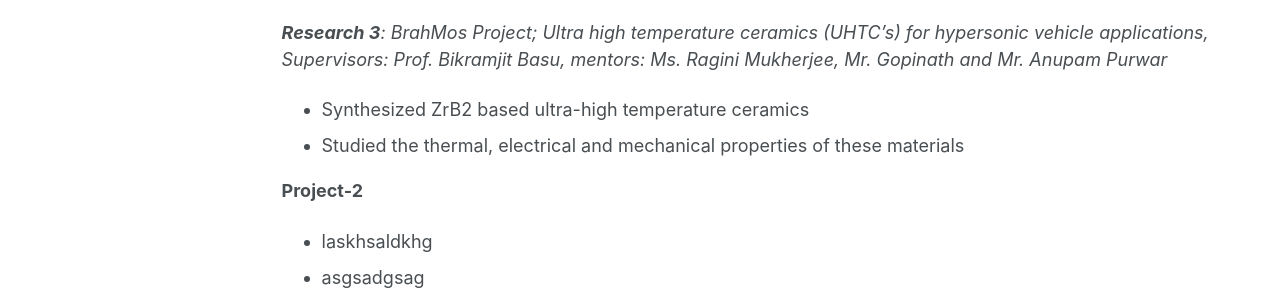
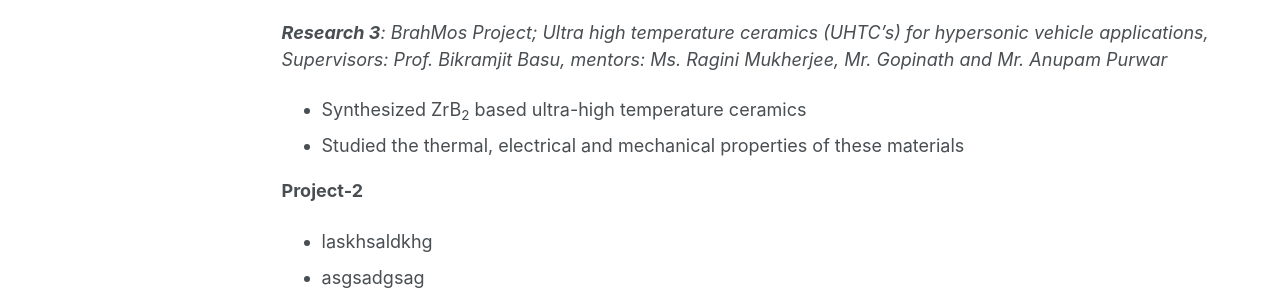
Before and after one commit to shubhamj2611/shubhamj2611.github.io, a Jekyll site: the page built from _pages/research.md, in a window 1280 px wide and 1352 px high. Shown: the part 622-914 px from the top of the window. Built offline with Jekyll 4.4.1, drawn with Linux system fonts in a browser that asks for light colours; some web fonts are replaced.

Commit message:
Update research.md

```diff
--- a/_pages/research.md
+++ b/_pages/research.md
@@ -18,7 +18,7 @@ author_profile: true
    * Characterized the thermal, themo-electrical, electrical and mechanical properties of these materials
 
 <i><b>Research 3</b>: BrahMos Project; Ultra high temperature ceramics (UHTC’s) for hypersonic vehicle applications, Supervisors: Prof. Bikramjit Basu, mentors: Ms. Ragini Mukherjee, Mr. Gopinath and Mr. Anupam Purwar</i>
- * Synthesized ZrB2 based ultra-high temperature ceramics
+ * Synthesized ZrB<sub>2</sub> based ultra-high temperature ceramics
  * Studied the thermal, electrical and mechanical properties of these materials
 
 
```
